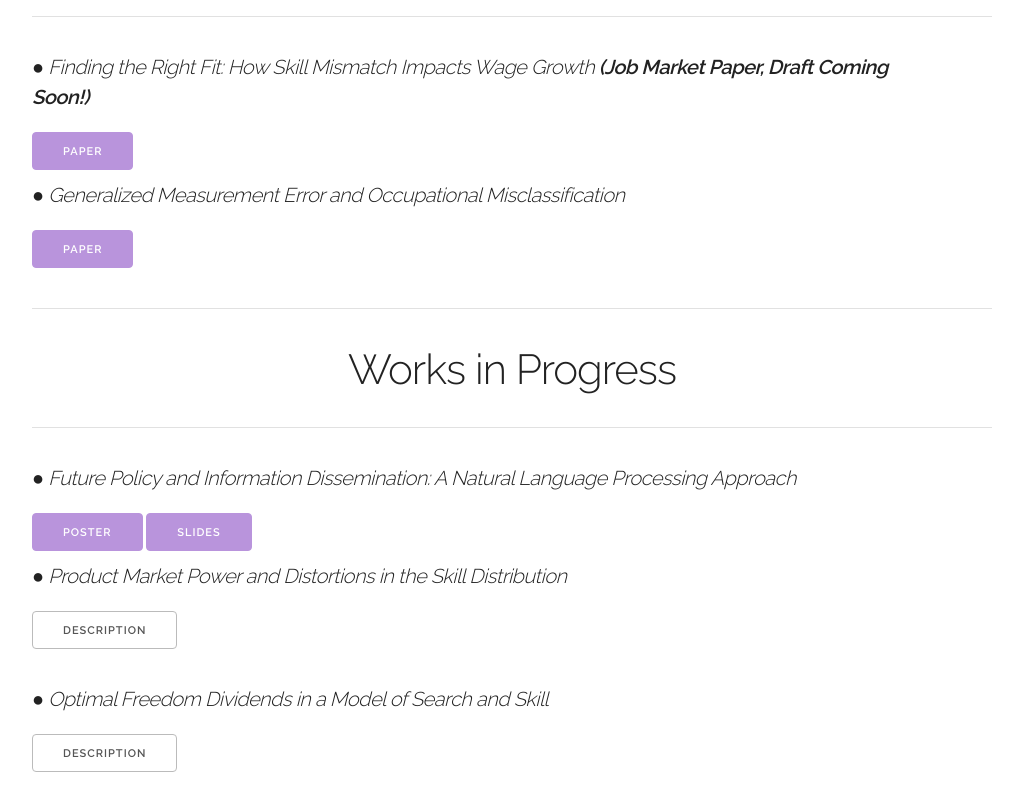
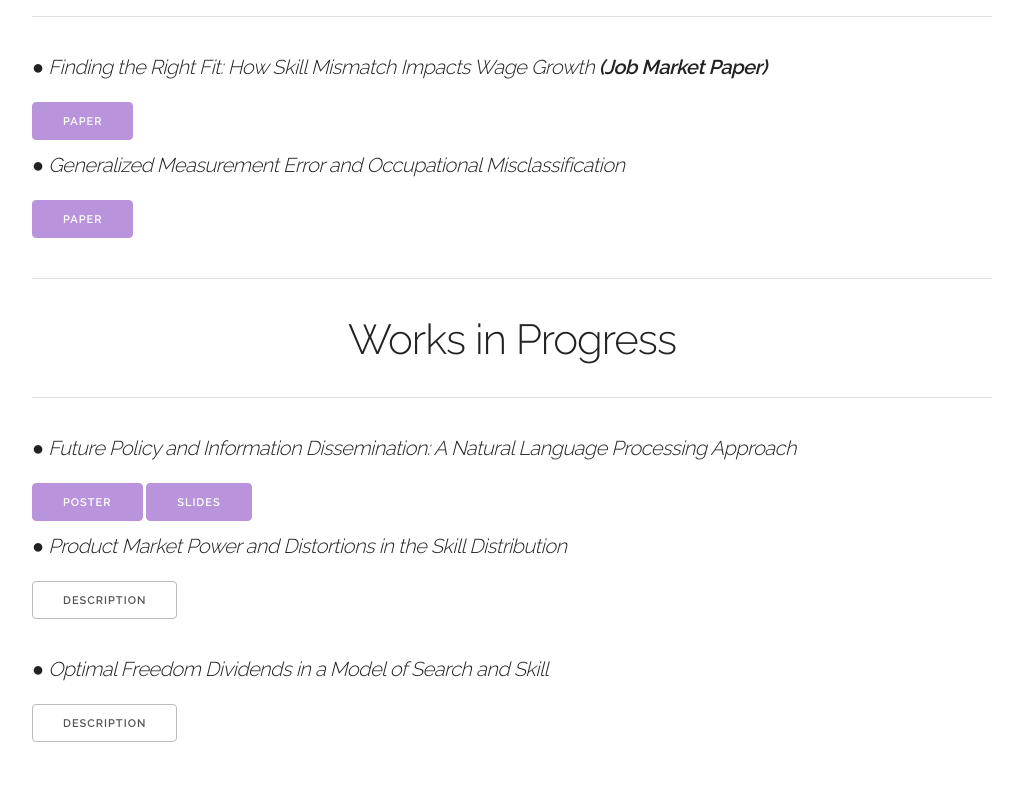
Before and after one commit to alden-p/alden-p.github.io, a plain HTML site: page research.html in a window 1280 px wide. Shown: the part 607-1397 px from the top of the page, without its empty margins (128-1154 px from the left). Drawn offline with Linux system fonts and the light colour scheme.

Commit message:
Removed the Draft Coming Soon Line.

```diff
--- a/research.html
+++ b/research.html
@@ -87,7 +87,7 @@
 
             <div class="row">
                <div class=" eleven columns">
-                 <h5> <i>&#9679 Finding the Right Fit: How Skill Mismatch Impacts Wage Growth <b>(Job Market Paper, Draft Coming Soon!)</b></i> </h5>
+                 <h5> <i>&#9679 Finding the Right Fit: How Skill Mismatch Impacts Wage Growth <b>(Job Market Paper) <b></i> </h5>
                </div>
             </div>
             <div class="row">
```
